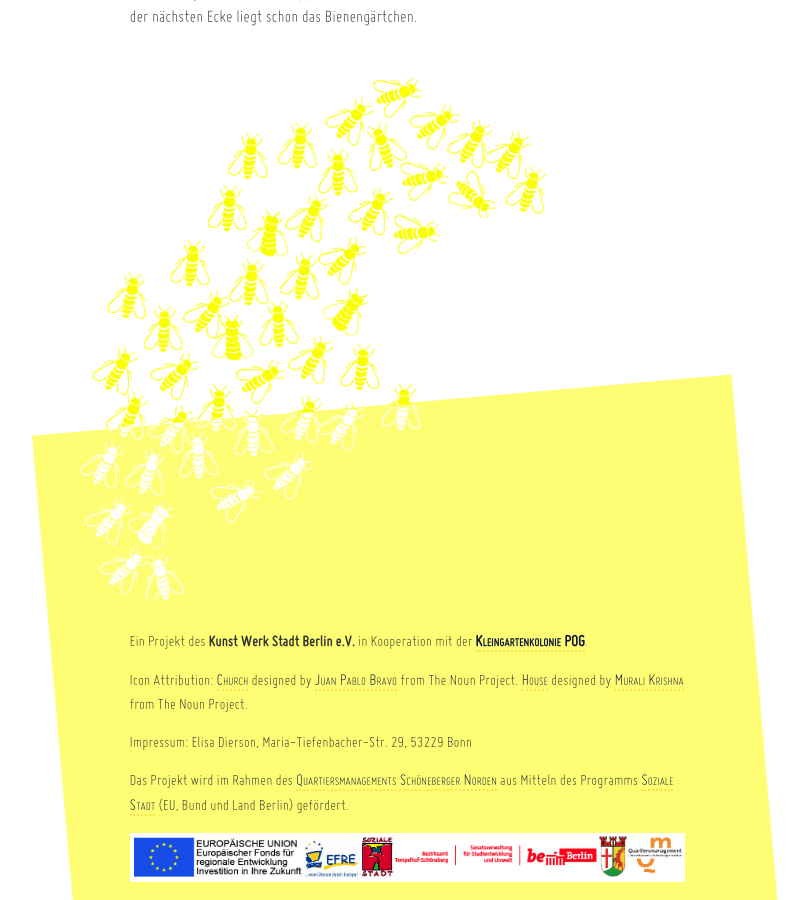
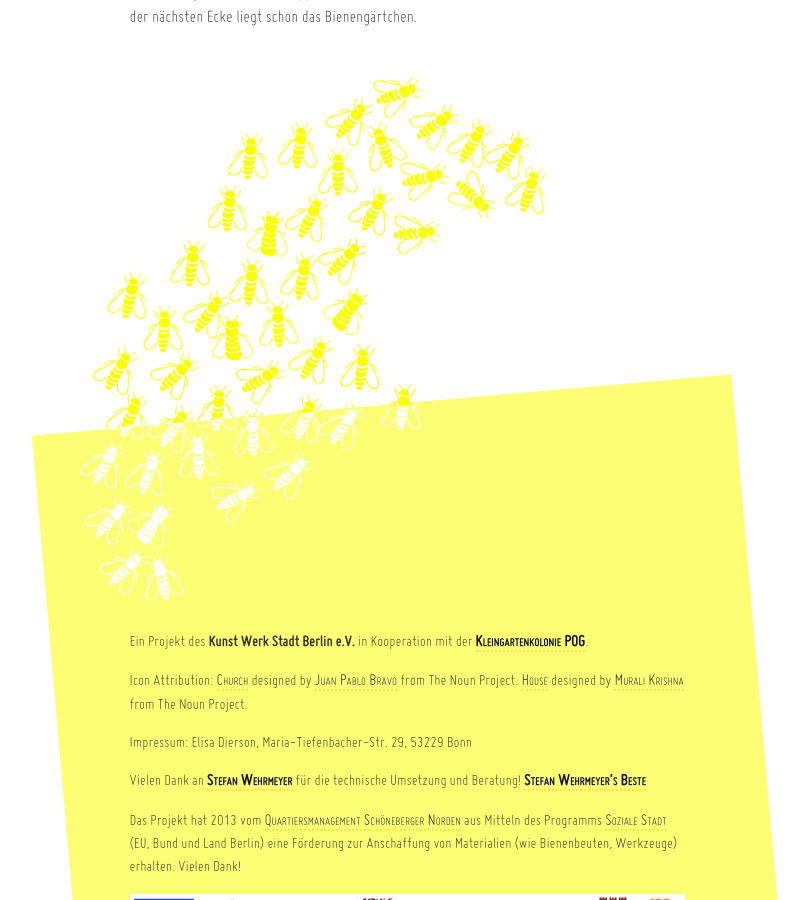
Before and after one commit to dieda/schoeneberg.berlin-bienenstadt.de, a Jekyll site: the page built from index.html, in a window 1280 px wide and 900 px high, scrolled down 3238 px. Shown: the whole window, without its empty margins (233-1042 px from the left). Built offline with Jekyll 4.4.1, drawn with Linux system fonts in a browser that asks for light colours.

Commit message:
Changed default.html

```diff
--- a/_layouts/default.html
+++ b/_layouts/default.html
@@ -104,8 +104,13 @@
               <p>
                 Impressum: Elisa Dierson, Maria-Tiefenbacher-Str. 29, 53229 Bonn
               </p>
+
               <p>
-                Das Projekt wird im Rahmen des <a href="http://schoeneberger-norden.de/">Quartiersmanagements Schöneberger Norden</a> aus Mitteln des Programms <a href="http://www.quartiersmanagement-berlin.de/">Soziale Stadt</a> (EU, Bund und Land Berlin) gefördert.
+                Vielen Dank an <strong><a href="http://stefanwehrmeyer.com/">Stefan Wehrmeyer</a></strong> für die technische Umsetzung und Beratung! <strong><a href="http://stefanwehrmeyer.com/">Stefan Wehrmeyer's Beste</a></strong>
+              </p>
+
+              <p>
+                Das Projekt hat 2013 vom <a href="http://schoeneberger-norden.de/">Quartiersmanagement Schöneberger Norden</a> aus Mitteln des Programms <a href="http://www.quartiersmanagement-berlin.de/">Soziale Stadt</a> (EU, Bund und Land Berlin) eine Förderung zur Anschaffung von Materialien (wie Bienenbeuten, Werkzeuge) erhalten. Vielen Dank!
               </p>
               <img class="img-responsive" src="\img\LOGOarie_QF1-2-3-5.jpg" alt="Logos Fördergeber"/>
             </div>
```
